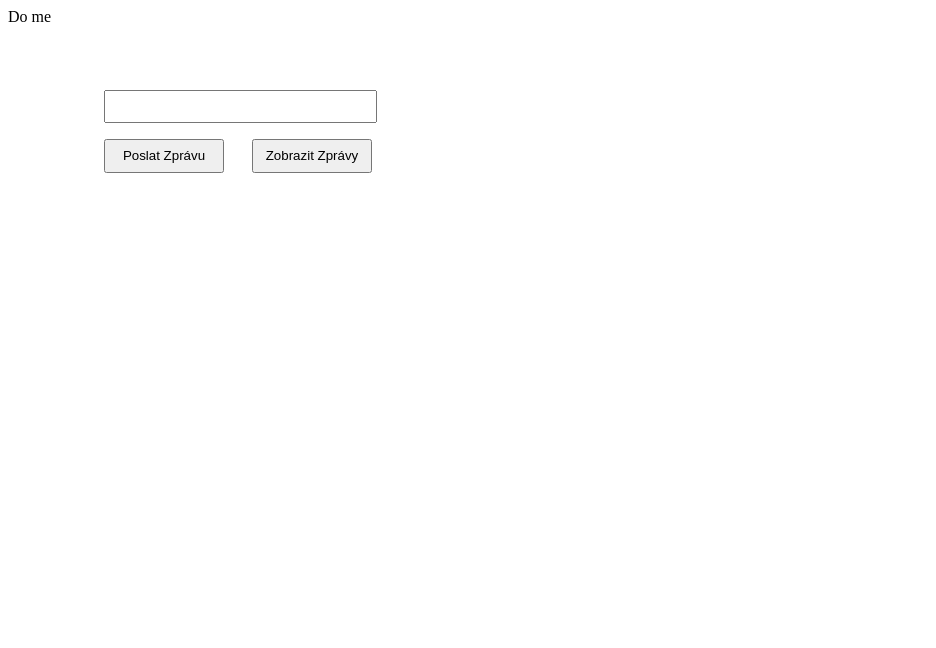
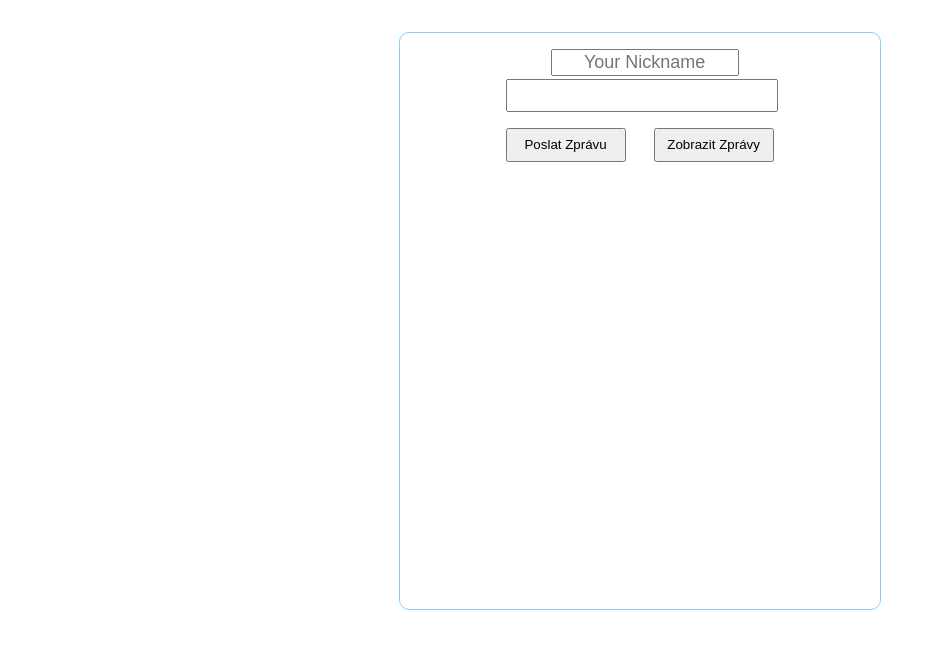
Before and after one commit to RobinMartinu/chatOne, a website: page chat.html in a window 1280 px wide. Both pictures are taken after a click on the button "Poslat Zprávu". Shown: the whole page, without its empty margins (0-936 px from the left). Drawn offline with Linux system fonts and the light colour scheme; no server answers.

Commit message:
Chat show all msgs + user  TO DO: localtunnel

```diff
--- a/chat.html
+++ b/chat.html
@@ -9,18 +9,29 @@
     </script>
 </head>
 <body>
-<span> Do me</span>
-<div style = "margin-left: 6em; margin-top: 4em;">
-    <div style = "margin-bottom: 1em;">
+<div style = "width: 30em; height: 36em; margin-left: auto; margin-right:auto; margin-top: 2em; border: 1px solid lightskyblue;
+ border-radius: 10px;" >
+    <div style = "width:28em; height: 34em; margin:auto; align-items:center;">
+
+    <div style = "margin: 1em auto 1em 20%;">
+        <input id = "user" type = "text" placeholder="Your Nickname" style = "width:10em; text-align: center;
+         margin: auto auto 3px 2.5em; font-size: 18px">
         <input id = "newMsg" type = "text"  style = "width:19em; height: 2em; padding-left:1em;">
     </div>
 
-    <div style = "margin-bottom: 2em;" >
+    <div style = "margin: auto auto 2em 20%;" >
+
         <button style = "height: 34px; width: 120px;" id = "btnAddMsg" onClick = "btnSendMsg()" >Poslat Zprávu</button>
         <button style = "margin-left: 24px; height: 34px; width: 120px;" id = "btnListMsg" onClick = "btnUpdateMsg()" >Zobrazit Zprávy</button>
     </div>
 
-    <textarea id = "messages" cols = "35" rows = "45" style = "border: none; resize: none;"></textarea>
+   <!--?> <textarea id = "messages" cols = "35" rows = "25" disabled = "disabled" style = "border: none;
+     resize: none;  margin-left: 20%;"></textarea>
+     <-->
+        <div id = "messages"  style = "border: none; width: 20em; height: 25em;
+     resize: none;  margin-left: 20%;"></div>
+
+    </div>
 </div>
 </body>
 </html>
--- a/chatJS.js
+++ b/chatJS.js
@@ -11,7 +11,7 @@ function fetchFrom(url){
             let msgs = "";
 
             for (let i = obj.messages.length - 1; i >= 0; i--){
-                msgs += obj.messages[i].text  + '\n'
+                msgs += '<b>' + obj.messages[i].user + '</b>' +": " + obj.messages[i].text  + '<br>';
             }
 
             document.getElementById("messages").innerHTML = msgs;
@@ -26,11 +26,14 @@ function btnUpdateMsg() {
 }
 
 function btnSendMsg(){
-    let msgContent = document.getElementById("newMsg").value;
-    let url = `${HOST}` + "/addmsg?msg=" + msgContent;
-    document.getElementById("newMsg").value = "";
-    fetch(url).then();
+    if(document.getElementById("newMsg").value != "") {
+        let user = document.getElementById("user").value;
+        let msgContent = document.getElementById("newMsg").value;
+        let url = `${HOST}` + "/addmsg?msg=" + msgContent + "&user=" + user;
+        document.getElementById("newMsg").value = "";
+        fetch(url).then();
 
-    fetchFrom(`${HOST}/listmsgs`);
+        fetchFrom(`${HOST}/listmsgs`);
+    }
 
 }
--- a/index.js
+++ b/index.js
@@ -3,6 +3,7 @@ const http = require('http');
 const fs = require('fs');
 
 const url = require('url');
+// const url = require('url');
 
 
 
--- a/modules/api-chat.js
+++ b/modules/api-chat.js
@@ -18,6 +18,7 @@ exports.apiChat = function(req, res){
         res.writeHead(200, {"Content-type": "application/json", "Access-Control-Allow-Origin":"*"});
 
         let obj = {};
+        obj.user = q.query["user"];
         obj.text = q.query["msg"]; // TO DO parameter msg
         msgs.push(obj);
         res.end(JSON.stringify(obj));
```
